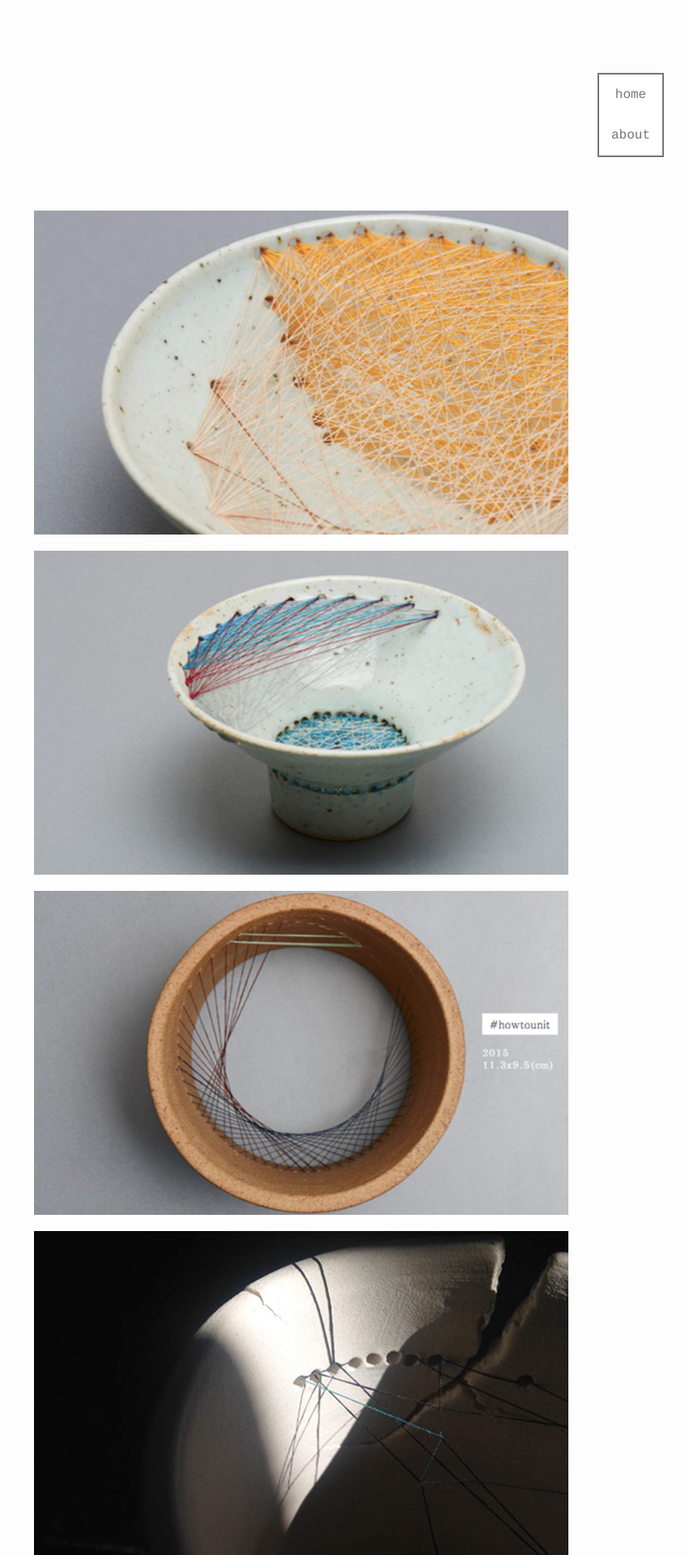
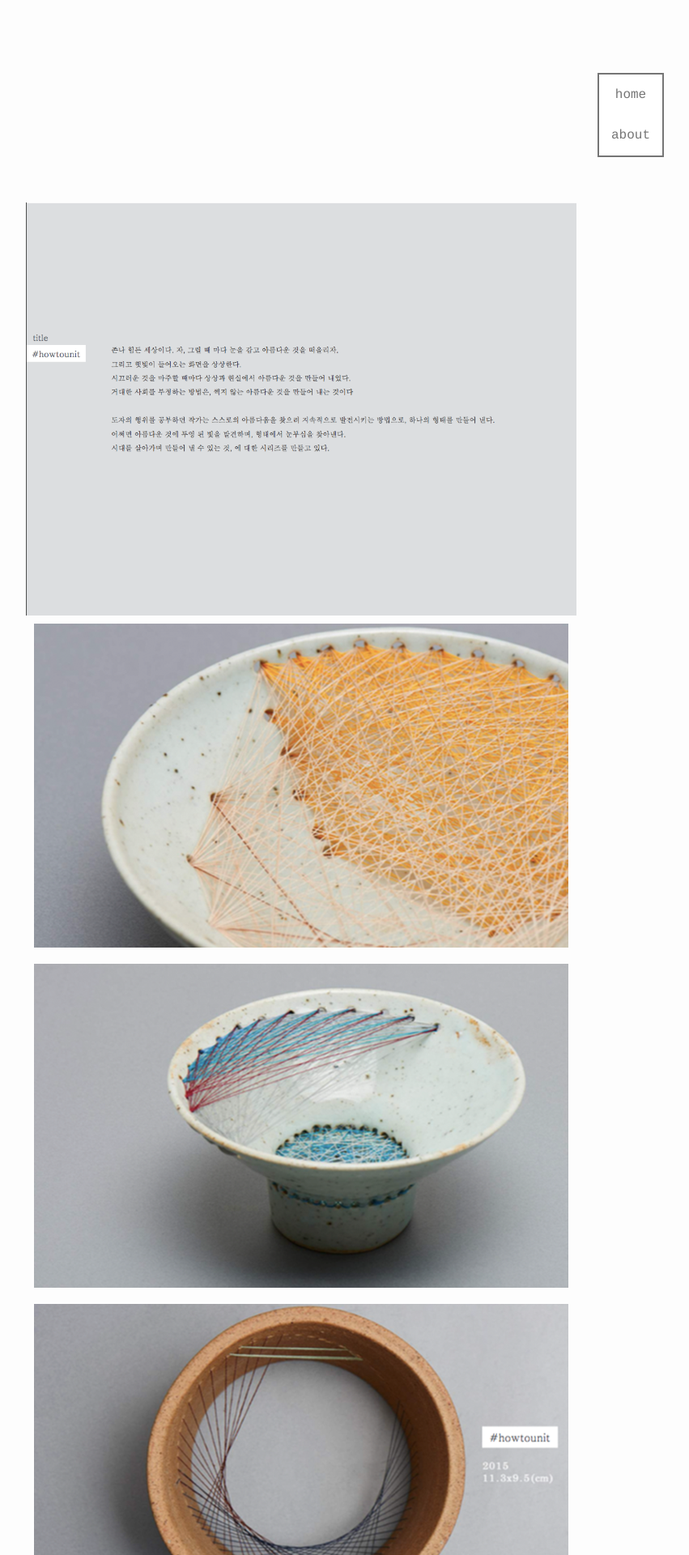
Before and after one commit to brillerkim/eunji, a Jekyll site: the page built from index.html, in a window 1280 px wide. Shown: the top 1920 px of the page at 81% size, without its empty margins (268-1119 px from the left). Built offline with Jekyll 4.4.1, drawn with Linux system fonts in a browser that asks for light colours.

Commit message:
2017. 7. 6 intro

```diff
--- a/index.html
+++ b/index.html
@@ -1,7 +1,9 @@
 ---
 layout: default
 ---
-
+<div class="intro-img">
+	<a class="site-title" href="{{ site.baseurl }}"><img src="{{ site.baseurl }}/img/10.png"></a>
+</div>
 <div class="home">
 
   {% include preview.html %}
```
Also changed, not shown: img/10.png (added), img/11.png (added).
